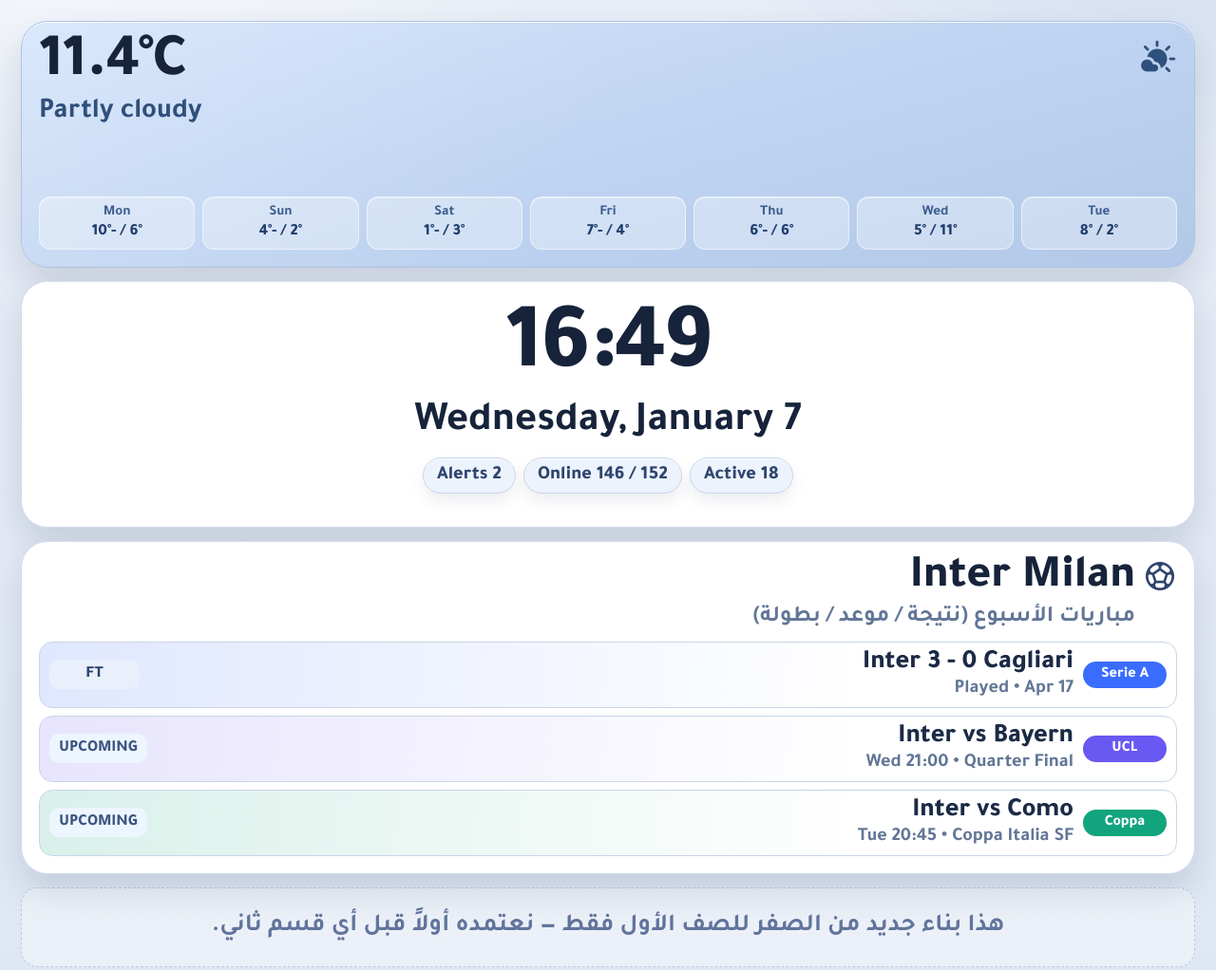
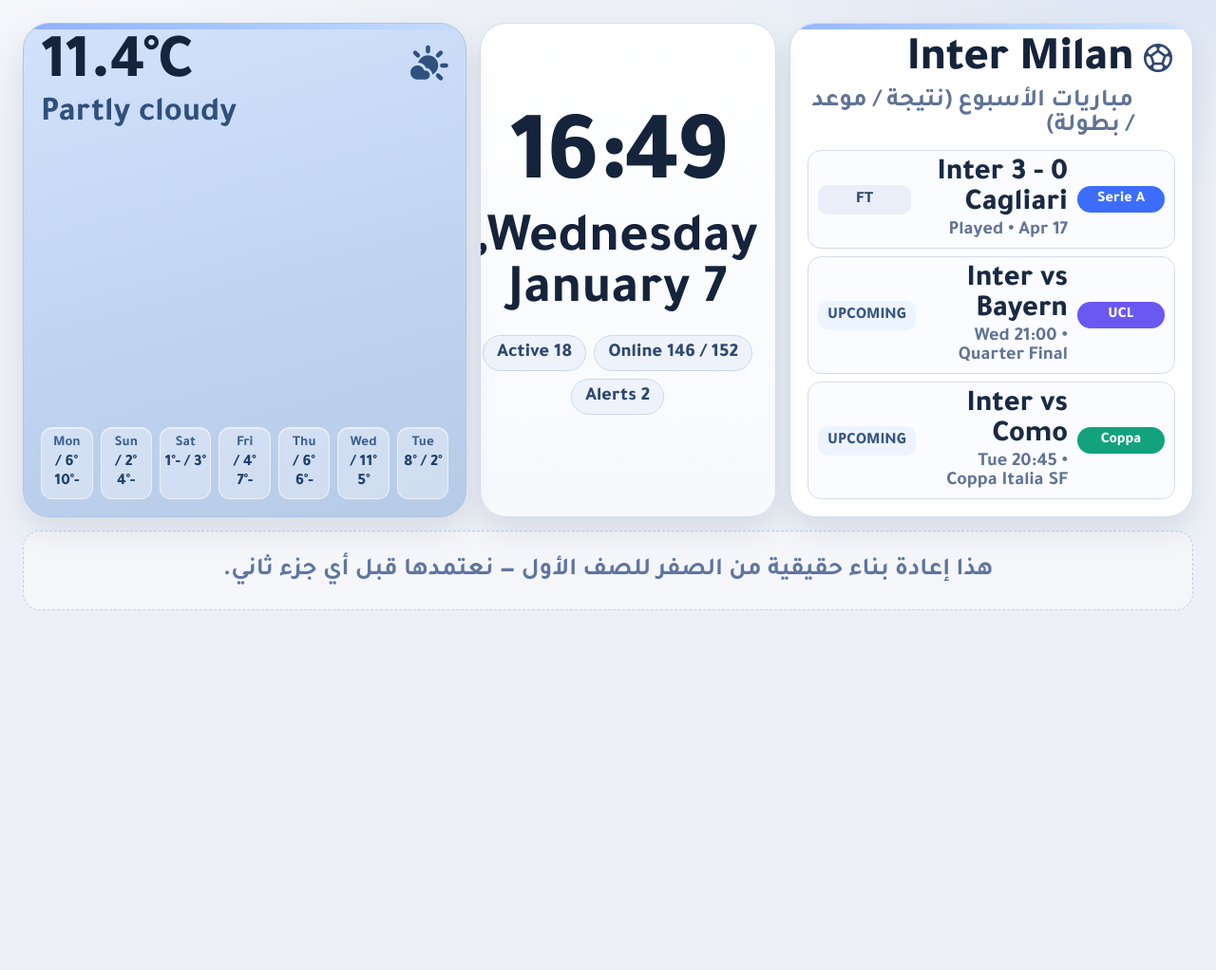
Before and after one commit to Mralnajdi/alnajdi-smart-villa, a plain HTML site: page config/www/home-floors-design-mockup.html in a window 1280 px wide. Shown: the whole page at 95% size. After the commit the page ends 800 px from the top, so only its background shows below. Drawn offline with nearby package versions, Linux system fonts and the light colour scheme.

Commit message:
Rebuild first-row UI with a fully new premium layout architecture

```diff
--- a/config/www/home-floors-design-mockup.html
+++ b/config/www/home-floors-design-mockup.html
@@ -3,376 +3,278 @@
 <head>
   <meta charset="UTF-8" />
   <meta name="viewport" content="width=device-width, initial-scale=1.0" />
-  <title>ALNAJDI Smart Villa • Home v4 (First Row)</title>
+  <title>ALNAJDI • First Row v5 (Clean Rebuild)</title>
   <link rel="preconnect" href="https://fonts.googleapis.com" />
   <link rel="preconnect" href="https://fonts.gstatic.com" crossorigin />
   <link href="https://fonts.googleapis.com/css2?family=Tajawal:wght@400;500;700;800&family=Inter:wght@600;700;800&family=Material+Symbols+Rounded:FILL@0..1" rel="stylesheet" />
   <style>
-    :root {
-      --bg: #e8edf6;
-      --bg-soft: #dfe7f4;
-      --surface: #f7faff;
-      --card: #ffffff;
-      --line: #d3dced;
-      --text: #16233a;
-      --muted: #627696;
-      --shadow-lg: 0 18px 36px rgba(22, 39, 71, 0.14);
-      --shadow-sm: 0 8px 16px rgba(22, 39, 71, 0.08);
-      --r-xl: 28px;
-      --r-lg: 20px;
-      --r-md: 14px;
+    :root{
+      --bg:#edf1f7;
+      --surface:#ffffff;
+      --ink:#15233b;
+      --muted:#607396;
+      --line:#d4dced;
+      --ring:#e8eef9;
+      --shadow:0 14px 32px rgba(15,32,69,.10);
+      --radius-xl:28px;
+      --radius-lg:18px;
+      --radius-md:12px;
 
-      --serie: #3a6cff;
-      --ucl: #6a58f2;
-      --coppa: #11a47d;
+      --blue:#3c6dff;
+      --violet:#6a58f2;
+      --green:#12a37e;
     }
 
-    * { box-sizing: border-box; }
-
-    body {
-      margin: 0;
-      min-height: 100vh;
-      font-family: "Tajawal", "Inter", system-ui, sans-serif;
-      color: var(--text);
+    *{box-sizing:border-box}
+    body{
+      margin:0;
+      min-height:100vh;
+      font-family:"Tajawal","Inter",system-ui,sans-serif;
+      color:var(--ink);
       background:
-        radial-gradient(900px 520px at 6% -15%, rgba(255,255,255,.82), transparent 64%),
-        radial-gradient(900px 520px at 100% -10%, rgba(172,196,235,.4), transparent 60%),
-        linear-gradient(180deg, var(--bg), var(--bg-soft));
-      padding: 22px;
+        radial-gradient(900px 500px at 100% -15%, rgba(151,182,229,.28), transparent 65%),
+        radial-gradient(900px 500px at 0% -20%, rgba(255,255,255,.86), transparent 62%),
+        var(--bg);
+      padding:24px;
     }
 
-    .msr {
-      font-family: "Material Symbols Rounded";
-      font-variation-settings: 'FILL' 1;
-      line-height: 1;
-      display: inline-flex;
-      align-items: center;
-      justify-content: center;
+    .msr{
+      font-family:"Material Symbols Rounded";
+      font-variation-settings:'FILL' 1;
+      line-height:1;
+      display:inline-flex;
+      align-items:center;
+      justify-content:center;
     }
 
-    .wrap {
-      max-width: 1520px;
-      margin-inline: auto;
-      display: grid;
-      gap: 14px;
+    .page{max-width:1540px;margin-inline:auto;display:grid;gap:14px}
+
+    .first-row{
+      display:grid;
+      grid-template-columns:3fr 2.2fr 3.3fr;
+      gap:14px;
+      align-items:stretch;
     }
 
-    .row {
-      display: grid;
-      grid-template-columns: 1.1fr .9fr 1.2fr;
-      gap: 14px;
-      align-items: stretch;
+    .card{
+      background:var(--surface);
+      border:1px solid var(--line);
+      border-radius:var(--radius-xl);
+      box-shadow:var(--shadow);
+      min-height:330px;
+      padding:18px;
+      position:relative;
+      overflow:hidden;
     }
 
-    .card {
-      position: relative;
-      overflow: hidden;
-      background: var(--surface);
-      border: 1px solid var(--line);
-      border-radius: var(--r-xl);
-      box-shadow: var(--shadow-lg), inset 0 1px 0 rgba(255,255,255,.8);
-      min-height: 320px;
-      padding: 18px;
+    .top-accent::before{
+      content:"";
+      position:absolute;
+      inset:0 auto auto 0;
+      width:100%;
+      height:6px;
+      background:linear-gradient(90deg,#7ea3ff,#9dc2ff,#c5dcff);
+      opacity:.8;
+      pointer-events:none;
     }
 
-    .card:after {
-      content: "";
-      position: absolute;
-      inset: 0;
-      background: linear-gradient(130deg, rgba(255,255,255,.18), transparent 48%);
-      pointer-events: none;
+    /* INTER CARD */
+    .inter-card{display:grid;grid-template-rows:auto 1fr;gap:12px}
+    .inter-head{display:flex;justify-content:space-between;align-items:flex-start;gap:8px}
+    .inter-head h2{margin:0;font-size:62px;line-height:.9;font-weight:800;letter-spacing:-.01em}
+    .inter-head p{margin:6px 0 0;color:var(--muted);font-size:31px;font-weight:700;line-height:1}
+
+    .match-list{display:grid;gap:8px;align-content:start}
+    .match{
+      border:1px solid #d2dced;
+      border-radius:14px;
+      background:#fbfcff;
+      min-height:76px;
+      padding:8px 10px;
+      display:grid;
+      grid-template-columns:auto 1fr auto;
+      gap:10px;
+      align-items:center;
+    }
+    .comp{
+      border-radius:999px;
+      padding:6px 10px;
+      min-width:92px;
+      text-align:center;
+      color:#fff;
+      font-size:16px;
+      font-weight:800;
+      line-height:1;
+    }
+    .serie{background:var(--blue)}
+    .ucl{background:var(--violet)}
+    .coppa{background:var(--green)}
+
+    .teams{display:grid;gap:2px}
+    .teams b{font-size:40px;line-height:1;font-weight:800;color:#1a2a45}
+    .teams span{font-size:24px;line-height:1;color:var(--muted);font-weight:700}
+
+    .status{border-radius:10px;padding:7px 10px;font-size:17px;font-weight:800;min-width:98px;text-align:center;line-height:1}
+    .ft{background:#e9eef9;color:#2f466e}
+    .up{background:#edf4ff;color:#385580}
+
+    /* CLOCK CARD */
+    .clock-card{
+      display:grid;
+      align-content:center;
+      gap:16px;
+      text-align:center;
+      background:linear-gradient(180deg,#ffffff,#f7f9fd);
     }
 
-    /* Weather */
-    .weather {
-      background: linear-gradient(165deg, #d2e3fb, #bfd4f1 52%, #b2c8e8);
-      border-color: #afc3e2;
-      display: grid;
-      grid-template-rows: auto 1fr;
-      gap: 10px;
+    .clock-time{font-size:130px;line-height:.78;letter-spacing:-.03em;font-weight:800}
+    .clock-date{font-size:72px;line-height:.93;font-weight:700}
+
+    .chip-row{display:flex;justify-content:center;gap:8px;flex-wrap:wrap}
+    .chip{
+      border:1px solid #ccd8eb;
+      background:#eef3fb;
+      color:#2f486f;
+      border-radius:999px;
+      padding:8px 14px;
+      font-size:25px;
+      font-weight:800;
+      line-height:1;
     }
 
-    .weather-head {
-      display: flex;
-      justify-content: space-between;
-      align-items: start;
-      z-index: 1;
-      position: relative;
+    /* WEATHER CARD */
+    .weather-card{
+      background:linear-gradient(165deg,#d2e2fb,#c0d4f1 55%,#b7cbe7);
+      border-color:#afc4e2;
+      display:grid;
+      grid-template-rows:auto 1fr;
+      gap:10px;
     }
 
-    .weather-temp {
-      font-size: clamp(50px, 5vw, 82px);
-      line-height: .88;
-      font-weight: 800;
-      letter-spacing: -.02em;
+    .weather-head{display:flex;justify-content:space-between;align-items:flex-start}
+    .weather-head b{display:block;font-size:84px;line-height:.85;font-weight:800;letter-spacing:-.02em}
+    .weather-head span{display:block;margin-top:4px;font-size:47px;color:#2f4f7c;font-weight:700;line-height:1}
+
+    .forecast-grid{align-self:end;display:grid;grid-template-columns:repeat(7,minmax(0,1fr));gap:8px}
+    .f-item{
+      background:rgba(255,255,255,.34);
+      border:1px solid rgba(255,255,255,.55);
+      border-radius:12px;
+      text-align:center;
+      padding:7px 4px;
+      box-shadow:inset 0 1px 0 rgba(255,255,255,.45);
+    }
+    .f-item b{display:block;font-size:15px;color:#3b5e8f}
+    .f-item span{display:block;font-size:17px;font-weight:800;color:#1f416f;margin-top:2px}
+
+    .note{
+      min-height:84px;
+      border:1px dashed #bed0e7;
+      border-radius:18px;
+      background:rgba(255,255,255,.4);
+      color:#5f759f;
+      font-size:34px;
+      font-weight:700;
+      display:grid;
+      place-items:center;
+      text-align:center;
+      padding:12px;
     }
 
-    .weather-state {
-      font-size: clamp(30px, 2.2vw, 44px);
-      color: #304f7a;
-      font-weight: 700;
-      margin-top: 4px;
+    @media (max-width:1460px){
+      .inter-head h2{font-size:50px}
+      .inter-head p{font-size:26px}
+      .teams b{font-size:32px}
+      .teams span{font-size:20px}
+      .clock-time{font-size:104px}
+      .clock-date{font-size:58px}
+      .weather-head b{font-size:66px}
+      .weather-head span{font-size:36px}
+      .chip{font-size:20px}
+      .note{font-size:26px}
     }
 
-    .days {
-      align-self: end;
-      display: grid;
-      grid-template-columns: repeat(7, minmax(0, 1fr));
-      gap: 8px;
-      z-index: 1;
-      position: relative;
-    }
-
-    .day {
-      text-align: center;
-      background: rgba(255,255,255,.32);
-      border: 1px solid rgba(255,255,255,.52);
-      border-radius: 12px;
-      padding: 7px 4px;
-      box-shadow: inset 0 1px 0 rgba(255,255,255,.45);
-    }
-
-    .day b { display: block; font-size: 15px; color: #3b5d8e; }
-    .day span { display: block; font-size: 17px; font-weight: 800; color: #203f6e; margin-top: 2px; }
-
-    /* Clock */
-    .clock {
-      background: var(--card);
-      display: grid;
-      align-content: center;
-      text-align: center;
-      gap: 14px;
-    }
-
-    .time {
-      font-size: clamp(80px, 7.7vw, 128px);
-      line-height: .8;
-      font-weight: 800;
-      letter-spacing: -.03em;
-      z-index: 1;
-      position: relative;
-    }
-
-    .date {
-      font-size: clamp(44px, 3.2vw, 68px);
-      line-height: 1;
-      font-weight: 700;
-      z-index: 1;
-      position: relative;
-    }
-
-    .chips {
-      display: flex;
-      justify-content: center;
-      gap: 8px;
-      flex-wrap: wrap;
-      z-index: 1;
-      position: relative;
-    }
-
-    .chip {
-      border: 1px solid #c9d5ea;
-      border-radius: 999px;
-      padding: 8px 14px;
-      font-size: 24px;
-      font-weight: 800;
-      line-height: 1;
-      color: #2e456d;
-      background: #edf3fc;
-      box-shadow: var(--shadow-sm), inset 0 1px 0 rgba(255,255,255,.65);
-    }
-
-    /* Inter */
-    .inter {
-      background: var(--card);
-      display: grid;
-      grid-template-rows: auto 1fr;
-      gap: 10px;
-    }
-
-    .inter-head {
-      display: grid;
-      grid-template-columns: auto 1fr;
-      gap: 8px;
-      align-items: start;
-      z-index: 1;
-      position: relative;
-    }
-
-    .inter-title { text-align: right; }
-    .inter-title b {
-      display: block;
-      font-size: clamp(46px, 3.8vw, 66px);
-      line-height: .9;
-      font-weight: 800;
-    }
-
-    .inter-title span {
-      display: block;
-      margin-top: 4px;
-      font-size: clamp(24px, 1.75vw, 35px);
-      color: var(--muted);
-      font-weight: 700;
-    }
-
-    .matches { display: grid; gap: 8px; align-content: start; z-index: 1; position: relative; }
-
-    .match {
-      display: grid;
-      grid-template-columns: auto 1fr auto;
-      align-items: center;
-      gap: 10px;
-      min-height: 70px;
-      border-radius: 14px;
-      border: 1px solid #c9d5e8;
-      background: #fff;
-      padding: 8px 10px;
-      position: relative;
-      overflow: hidden;
-    }
-
-    .match::before {
-      content: "";
-      position: absolute;
-      inset: 0;
-      background: linear-gradient(95deg, var(--tone, rgba(60,100,200,.16)), transparent 72%);
-      pointer-events: none;
-    }
-
-    .comp {
-      z-index: 1;
-      position: relative;
-      border-radius: 999px;
-      min-width: 88px;
-      text-align: center;
-      color: #fff;
-      font-size: 16px;
-      font-weight: 800;
-      line-height: 1;
-      padding: 6px 10px;
-    }
-
-    .serie { background: var(--serie); }
-    .ucl { background: var(--ucl); }
-    .coppa { background: var(--coppa); }
-
-    .teams { z-index: 1; position: relative; display: grid; gap: 3px; }
-    .teams b { font-size: 33px; line-height: 1; font-weight: 800; color: #1b2a45; }
-    .teams span { font-size: 23px; line-height: 1; color: var(--muted); font-weight: 700; }
-
-    .state {
-      z-index: 1;
-      position: relative;
-      border-radius: 10px;
-      min-width: 95px;
-      text-align: center;
-      font-size: 17px;
-      font-weight: 800;
-      line-height: 1;
-      padding: 7px 10px;
-    }
-
-    .ft { color: #294268; background: #e9effb; }
-    .upcoming { color: #3b5681; background: #edf5ff; }
-
-    .note {
-      min-height: 84px;
-      border: 1px dashed #bdcbdf;
-      border-radius: 18px;
-      background: rgba(255,255,255,.38);
-      display: grid;
-      place-items: center;
-      text-align: center;
-      color: #61749c;
-      font-size: 34px;
-      font-weight: 700;
-      padding: 12px;
-    }
-
-    @media (max-width: 1380px) {
-      .row { grid-template-columns: 1fr; }
-      .card { min-height: 260px; }
-      .teams b { font-size: 28px; }
-      .teams span { font-size: 20px; }
-      .chip { font-size: 20px; }
-      .note { font-size: 26px; }
+    @media (max-width:1240px){
+      .first-row{grid-template-columns:1fr}
+      .card{min-height:260px}
+      .forecast-grid{grid-template-columns:repeat(4,minmax(0,1fr))}
     }
   </style>
 </head>
 <body>
-  <main class="wrap">
-    <section class="row">
-      <article class="card weather" aria-label="Weekly Weather">
-        <header class="weather-head">
-          <span class="msr" style="font-size:42px;color:#2e507d">partly_cloudy_day</span>
-          <div style="text-align:left">
-            <div class="weather-temp">11.4°C</div>
-            <div class="weather-state">Partly cloudy</div>
+  <main class="page">
+    <section class="first-row">
+      <article class="card inter-card top-accent" aria-label="Inter Milan Weekly Matches">
+        <header class="inter-head">
+          <span class="msr" style="font-size:36px;color:#2f476e">sports_soccer</span>
+          <div>
+            <h2>Inter Milan</h2>
+            <p>مباريات الأسبوع (نتيجة / موعد / بطولة)</p>
           </div>
         </header>
 
-        <div class="days">
-          <div class="day"><b>Tue</b><span>2° / 8°</span></div>
-          <div class="day"><b>Wed</b><span>11° / 5°</span></div>
-          <div class="day"><b>Thu</b><span>6° / -6°</span></div>
-          <div class="day"><b>Fri</b><span>4° / -7°</span></div>
-          <div class="day"><b>Sat</b><span>3° / -1°</span></div>
-          <div class="day"><b>Sun</b><span>2° / -4°</span></div>
-          <div class="day"><b>Mon</b><span>6° / -10°</span></div>
-        </div>
-      </article>
-
-      <article class="card clock" aria-label="Time and Home Status">
-        <div class="time">16:49</div>
-        <div class="date">Wednesday, January 7</div>
-        <div class="chips">
-          <span class="chip">Active 18</span>
-          <span class="chip">Online 146 / 152</span>
-          <span class="chip">Alerts 2</span>
-        </div>
-      </article>
-
-      <article class="card inter" aria-label="Inter Milan Weekly Matches">
-        <header class="inter-head">
-          <span class="msr" style="font-size:36px;color:#2e446c">sports_soccer</span>
-          <div class="inter-title">
-            <b>Inter Milan</b>
-            <span>مباريات الأسبوع (نتيجة / موعد / بطولة)</span>
-          </div>
-        </header>
-
-        <div class="matches">
-          <article class="match" style="--tone:rgba(58,108,255,.16)">
+        <div class="match-list">
+          <div class="match">
             <span class="comp serie">Serie A</span>
             <div class="teams">
               <b>Inter 3 - 0 Cagliari</b>
               <span>Played • Apr 17</span>
             </div>
-            <span class="state ft">FT</span>
-          </article>
+            <span class="status ft">FT</span>
+          </div>
 
-          <article class="match" style="--tone:rgba(106,88,242,.16)">
+          <div class="match">
             <span class="comp ucl">UCL</span>
             <div class="teams">
               <b>Inter vs Bayern</b>
               <span>Wed 21:00 • Quarter Final</span>
             </div>
-            <span class="state upcoming">UPCOMING</span>
-          </article>
+            <span class="status up">UPCOMING</span>
+          </div>
 
-          <article class="match" style="--tone:rgba(17,164,125,.16)">
+          <div class="match">
             <span class="comp coppa">Coppa</span>
             <div class="teams">
               <b>Inter vs Como</b>
               <span>Tue 20:45 • Coppa Italia SF</span>
             </div>
-            <span class="state upcoming">UPCOMING</span>
-          </article>
+            <span class="status up">UPCOMING</span>
+          </div>
+        </div>
+      </article>
+
+      <article class="card clock-card" aria-label="Time and Home Status">
+        <div class="clock-time">16:49</div>
+        <div class="clock-date">Wednesday,<br/>January 7</div>
+        <div class="chip-row">
+          <span class="chip">Online 146 / 152</span>
+          <span class="chip">Active 18</span>
+          <span class="chip">Alerts 2</span>
+        </div>
+      </article>
+
+      <article class="card weather-card top-accent" aria-label="Weekly Weather">
+        <header class="weather-head">
+          <span class="msr" style="font-size:44px;color:#2f517e">partly_cloudy_day</span>
+          <div style="text-align:left">
+            <b>11.4°C</b>
+            <span>Partly cloudy</span>
+          </div>
+        </header>
+
+        <div class="forecast-grid">
+          <div class="f-item"><b>Tue</b><span>2° / 8°</span></div>
+          <div class="f-item"><b>Wed</b><span>11° / 5°</span></div>
+          <div class="f-item"><b>Thu</b><span>6° / -6°</span></div>
+          <div class="f-item"><b>Fri</b><span>4° / -7°</span></div>
+          <div class="f-item"><b>Sat</b><span>3° / -1°</span></div>
+          <div class="f-item"><b>Sun</b><span>2° / -4°</span></div>
+          <div class="f-item"><b>Mon</b><span>6° / -10°</span></div>
         </div>
       </article>
     </section>
 
-    <section class="note">هذا بناء جديد من الصفر للصف الأول فقط — نعتمده أولاً قبل أي قسم ثاني.</section>
+    <section class="note">هذا إعادة بناء حقيقية من الصفر للصف الأول — نعتمدها قبل أي جزء ثاني.</section>
   </main>
 </body>
 </html>
```
